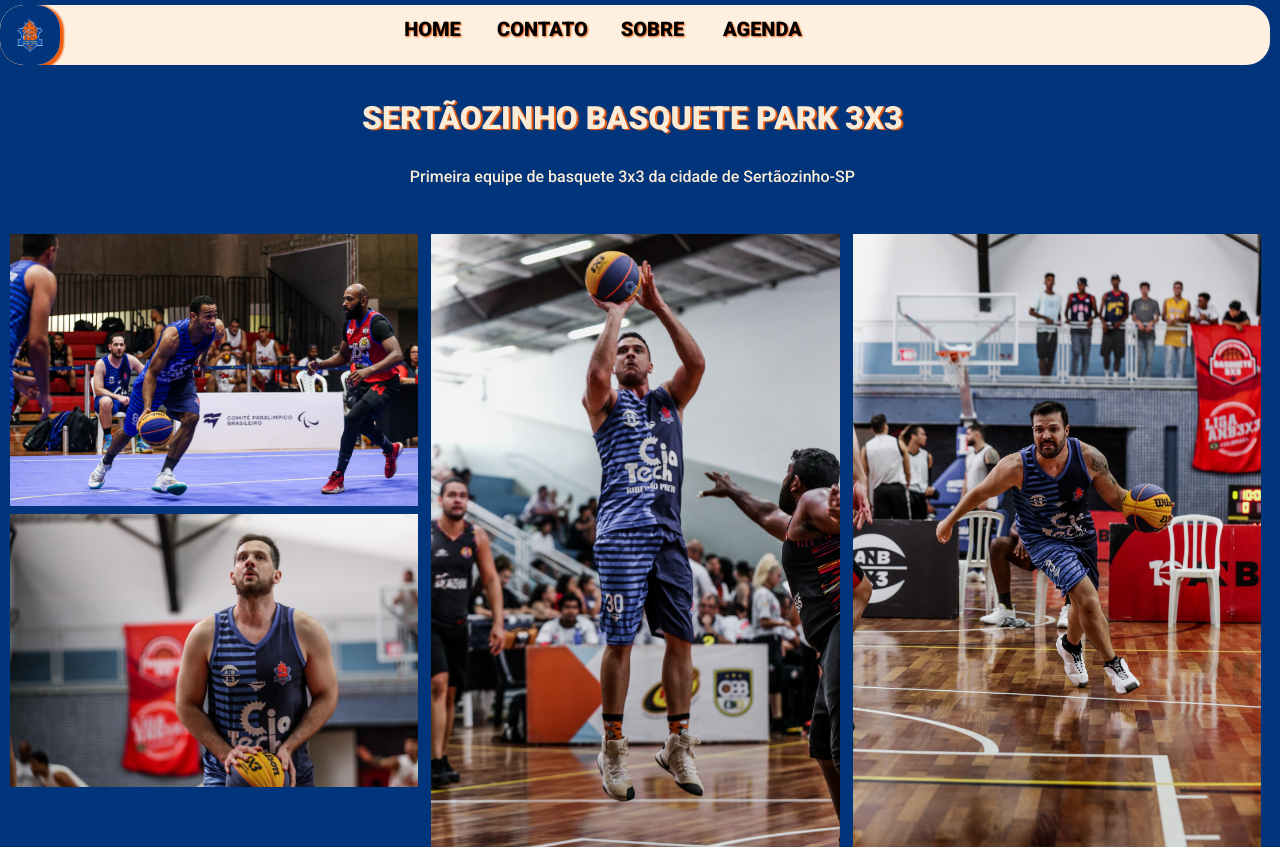
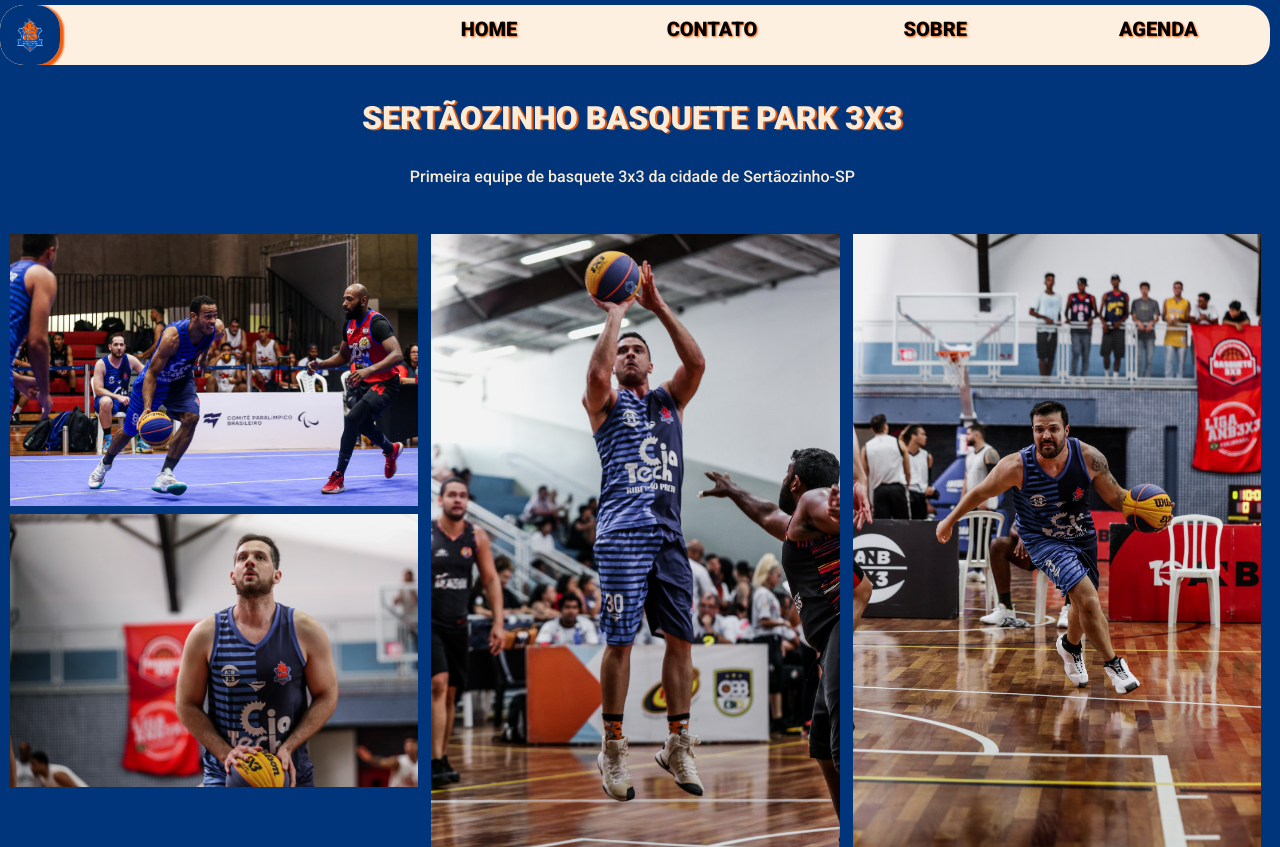
Before and after one commit to fgmarcal/basquete-parque-3x3, a plain HTML site: page home1.html in a window 1280 px wide. Shown: the top 847 px of the page. Drawn offline with Linux system fonts and the light colour scheme.

Commit message:
responsiveness fix

```diff
--- a/assets/style/styles.css
+++ b/assets/style/styles.css
@@ -116,7 +116,7 @@ body {
     text-shadow: #EF5B0C 1px 1px 2px;
     line-height: 25px;
     border-radius: 10px;
-    width: 100px;
+    width: 30%;
 }
 
 .header .logo {
@@ -133,7 +133,7 @@ body {
 }
 
   /* Add media queries for responsiveness - when the screen is 500px wide or less, stack the links on top of each other */
-@media screen and (max-width: 500px) {
+@media screen and (max-width: 510px) {
     .header a {
     float: none;
     display: block;
```
